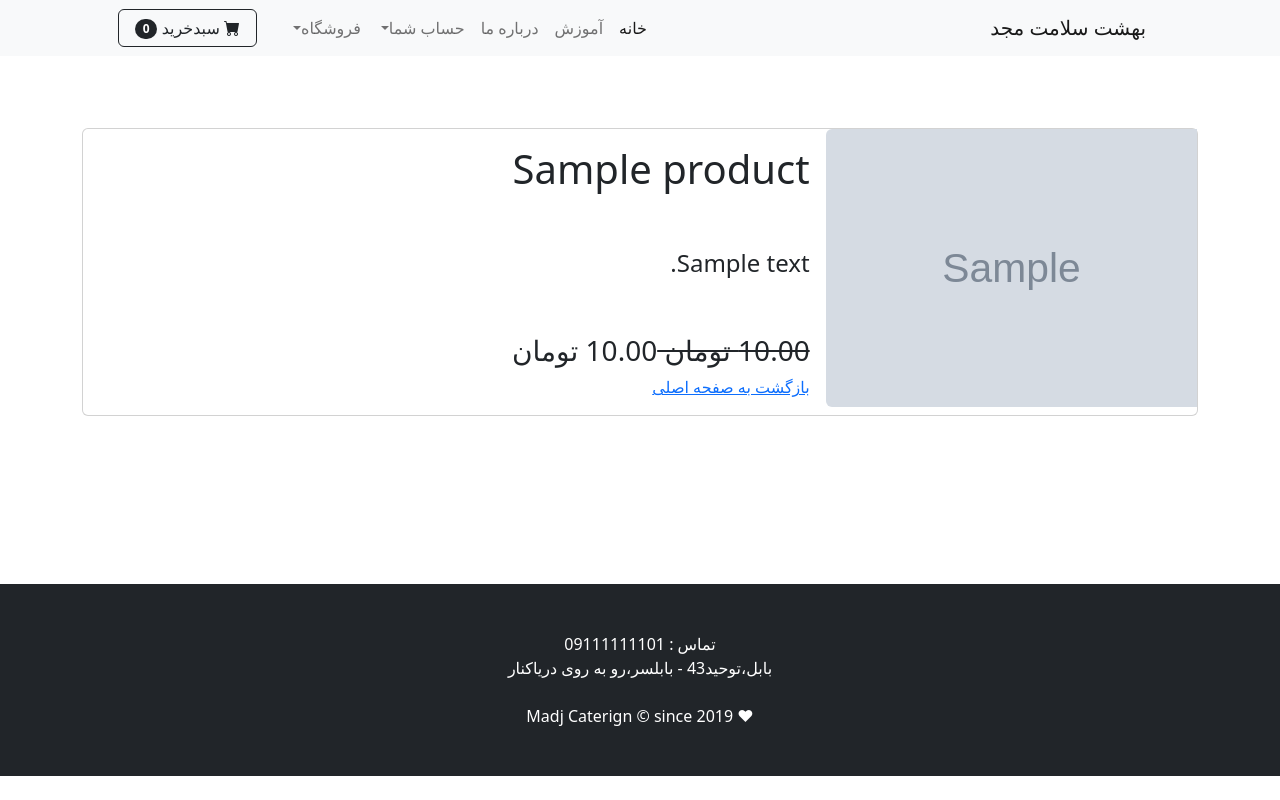
After one commit to efjey/Majd, a Django app: page /product/1 in a window 1280 px wide. The commit adds this page. Run offline with Django 5.2, Linux system fonts and the light colour scheme; tables that the repository leaves empty hold one stand-in row (values such as "Sample post"); grey boxes marked "Sample" are stand-in pictures; some libraries are stand-ins or nearby versions.

Commit message:
'productPageAdded'

```diff
--- a/shop/templates/index.html
+++ b/shop/templates/index.html
@@ -50,7 +50,7 @@
                 <!-- Product actions-->
                     {% if item.is_available %}
                 <div class="card-footer p-4 pt-0 border-top-0 bg-transparent">
-                    <div class="text-center"><a class="btn btn-outline-dark mt-auto" href="#">توضیحات بیشتر </a></div>
+                    <div class="text-center"><a class="btn btn-outline-dark mt-auto" href="{% url 'product' item.id %}">توضیحات بیشتر </a></div>
                 </div>
 
                 {% else %}
@@ -89,7 +89,7 @@
                 <!-- Product actions-->
                     {% if item.is_available %}
                 <div class="card-footer p-4 pt-0 border-top-0 bg-transparent">
-                    <div class="text-center"><a class="btn btn-outline-dark mt-auto" href="#">توضیحات بیشتر </a></div>
+                    <div class="text-center"><a class="btn btn-outline-dark mt-auto" href="{% url 'product' item.id %}">توضیحات بیشتر </a></div>
                 </div>
 
                 {% else %}
--- /dev/null
+++ b/shop/templates/product.html
@@ -0,0 +1,31 @@
+{% extends 'base.html' %}
+{% block content %}
+{%  load humanize %}
+<!-- Header-->
+<br><br><br>
+<div class="container">
+    <div class="card mb-7" style="">
+  <div class="row g-0">
+    <div class="col-md-4">
+      <img src="{{ product.picture.url }}" class="img-fluid rounded-start" alt="...">
+    </div>
+    <div class="col-md-7">
+      <div class="card-body">
+        <h1 class="card-title">{{ product.name }}</h1><br><br>
+        <h4 class="card-text">{{ product.description }}</h4><br><br>
+        {% if product.is_sale  %}
+            <h3 class="card-title"><strike> {{ product.price  | intcomma}}  تومان   </strike>  {{ product.sale_price | intcomma}} تومان</h3>
+        {% else %}
+            <h3 class="card-title">{{ product.price  | intcomma}} تومان</h3>
+        {% endif %}
+        <a href="{% url 'home'%}">بازگشت به صفحه اصلی</a>
+      </div>
+    </div>
+
+  </div>
+
+</div>
+
+</div><br><br><br><br><br><br><br>
+
+{% endblock %}
--- a/shop/urls.py
+++ b/shop/urls.py
@@ -11,4 +11,5 @@ urlpatterns = [
     path('login/', views.login_user, name="login"),
     path('logout/', views.logout_user, name="logout"),
     path('signup/', views.signup_user, name="signup"),
+    path('product/<int:pk>', views.product, name="product"),
 ]
--- a/shop/views.py
+++ b/shop/views.py
@@ -63,3 +63,7 @@ def signup_user(request):
             return redirect('signup')
     else:
         return render(request, 'signup.html', {'form':form})
+
+def product(request, pk):
+    product = Product.objects.get(id=pk)
+    return render(render, 'product.html', {'product':product})
```
